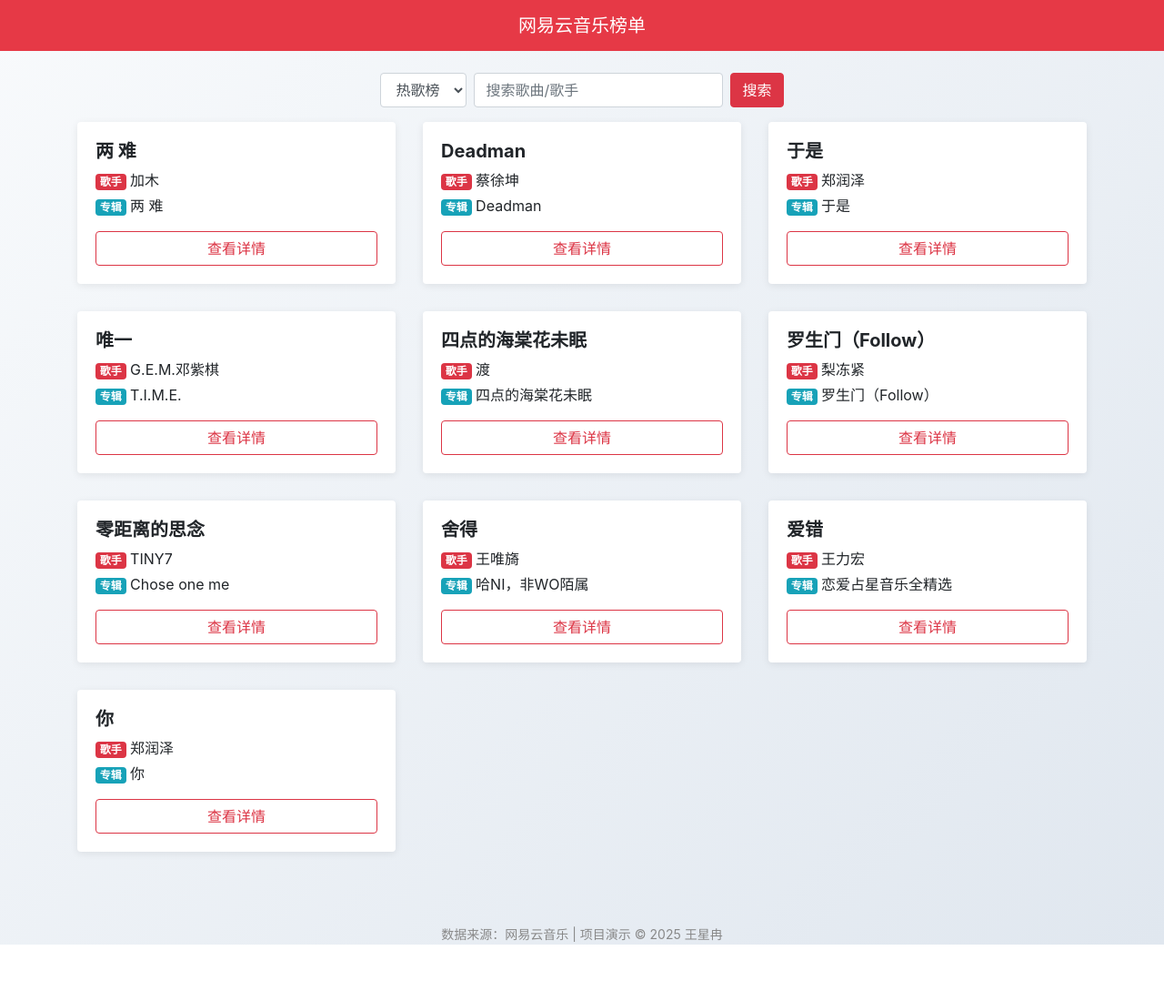
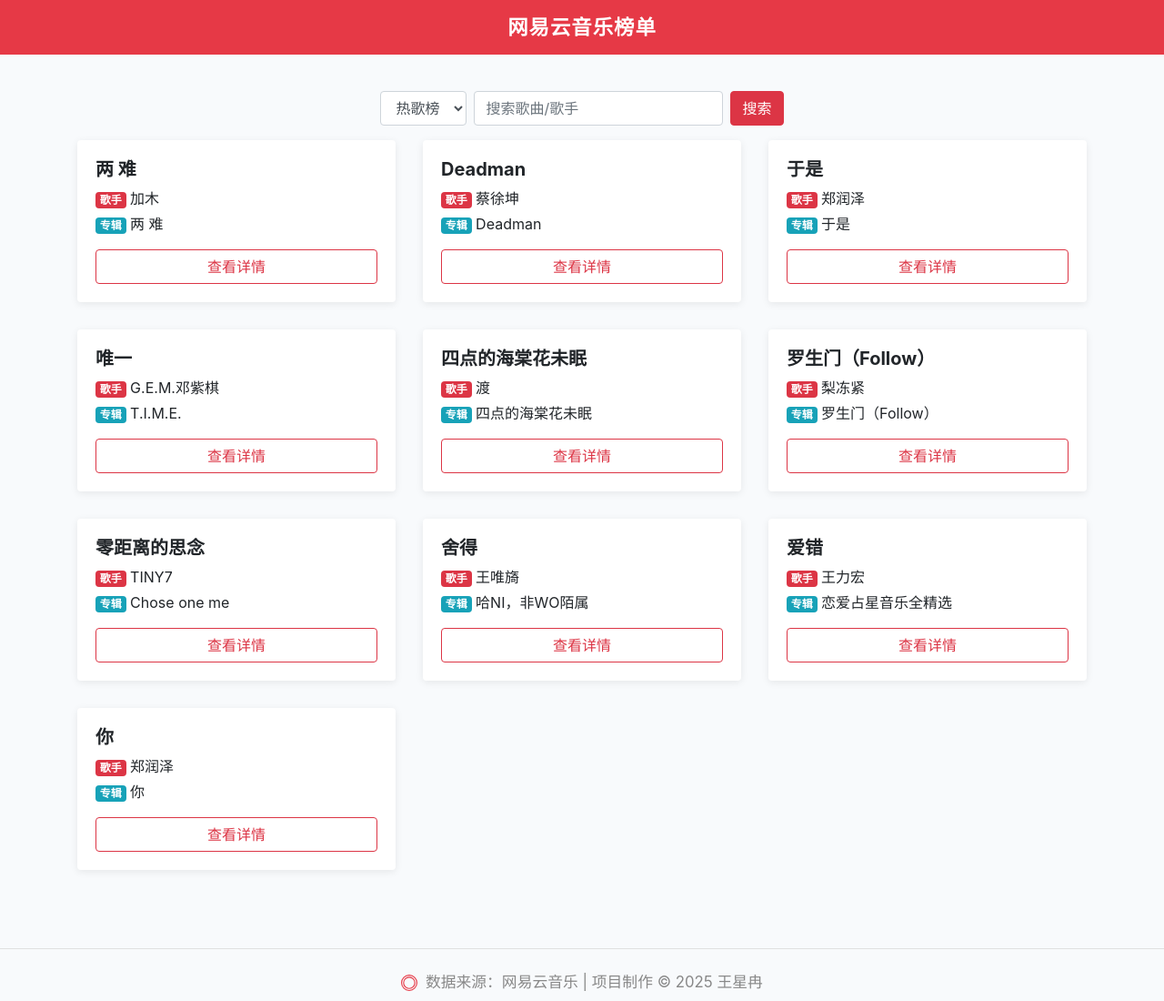
Before and after one commit to Althea0409/music_analysis, a Django app: page / in a window 1280 px wide. Shown: the whole page at 91% size. Before the commit the page ends 1038 px from the top, so only its background shows below. Run offline with Django 4.2, Linux system fonts and the light colour scheme; data comes from the database, SQL or seed files in the repository; some libraries are stand-ins or nearby versions.

Commit message:
页面细节修改

```diff
--- a/music/templates/music/index.html
+++ b/music/templates/music/index.html
@@ -5,30 +5,57 @@
     <meta charset="UTF-8">
     <title>网易云音乐热歌榜</title>
     <meta name="viewport" content="width=device-width, initial-scale=1">
+    <!-- 引入Bootstrap样式 -->
     <link rel="stylesheet" href="{% static 'music/css/bootstrap.min.css' %}">
     <style>
-        body { background: linear-gradient(135deg, #f8fafc 0%, #e0e7ef 100%); }
-        .card { box-shadow: 0 2px 8px rgba(0,0,0,0.08); border: none; }
+        html, body {
+            height: 100%;
+            background: #f8fafc;
+        }
+        body {
+            min-height: 100vh;
+            display: flex;
+            flex-direction: column;
+        }
+        .main-content { flex: 1 0 auto; }
+        .footer {
+            color: #888;
+            text-align: center;
+            margin-top: 40px;
+            flex-shrink: 0;
+            width: 100%;
+        }
+        .navbar { background: #e63946; }
+        .navbar-brand, .nav-link, .navbar-brand:visited {
+            color: #fff !important;
+            font-weight: bold;
+            font-size: 1.4rem;
+            letter-spacing: 1px;
+        }
+        .song-card { margin-bottom: 30px; }
+        .card {
+            box-shadow: 0 2px 8px rgba(0,0,0,0.08);
+            border: none;
+        }
         .card-title { font-weight: bold; }
-        .navbar { background: #e63946; }
-        .navbar-brand, .nav-link, .navbar-brand:visited { color: #fff !important; }
-        .song-card { margin-bottom: 30px; }
-        .footer { color: #888; text-align: center; margin-top: 40px; }
     </style>
 </head>
 <body>
-<!-- 顶部导航栏-->
+<!-- 顶部导航栏 -->
 <nav class="navbar navbar-expand-lg">
     <a class="navbar-brand mx-auto" href="#">网易云音乐榜单</a>
 </nav>
-<div class="container mt-4">
+<!-- 主体内容区，居中显示 -->
+<div class="container mt-4 main-content">
     <!-- 搜索和榜单切换表单 -->
     <form class="form-inline my-3 justify-content-center" method="get">
+        <!-- 榜单下拉选择 -->
         <select class="form-control mr-2" name="toplist" onchange="this.form.submit()">
             {% for t in toplists %}
                 <option value="{{ t }}" {% if toplist == t %}selected{% endif %}>{{ t }}</option>
             {% endfor %}
         </select>
+        <!-- 搜索框 -->
         <input class="form-control mr-2" type="search" name="q" placeholder="搜索歌曲/歌手" value="{{ query }}">
         <button class="btn btn-danger" type="submit">搜索</button>
     </form>
@@ -47,8 +74,15 @@
             </div>
         {% endfor %}
     </div>
-    <div class="footer mt-5">
-        <small>数据来源：网易云音乐 | 项目演示 &copy; 2025 王星冉</small>
+</div>
+<!-- 页脚 -->
+<div class="footer">
+    <hr style="border-top: 1px solid #e0e0e0;">
+    <div style="text-align: center; color: #888; font-size: 1.05em; padding: 8px 0;">
+        <svg width="18" height="18" fill="#e63946" style="vertical-align: middle; margin-right: 4px;" viewBox="0 0 16 16">
+            <path d="M8 0a8 8 0 1 0 8 8A8 8 0 0 0 8 0zm0 15A7 7 0 1 1 15 8a7 7 0 0 1-7 7zm0-13a6 6 0 1 0 6 6A6 6 0 0 0 8 2zm0 11a5 5 0 1 1 5-5a5 5 0 0 1-5 5z"/>
+        </svg>
+        数据来源：网易云音乐 | 项目制作 &copy; 2025 王星冉
     </div>
 </div>
 </body>
```
Also changed, not shown: music/templates/music/song_detail.html (+51 -10 lines). Lines whose indentation alone changed are shown as unchanged.
